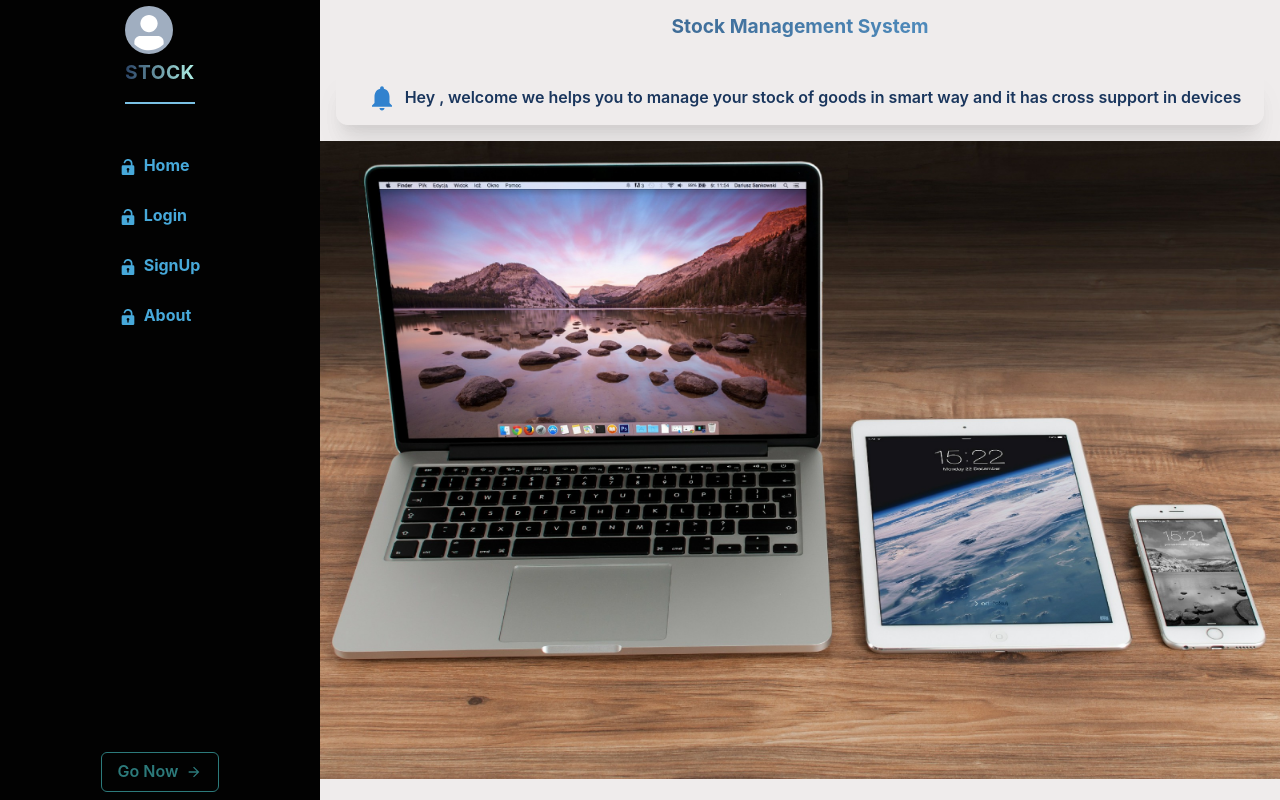
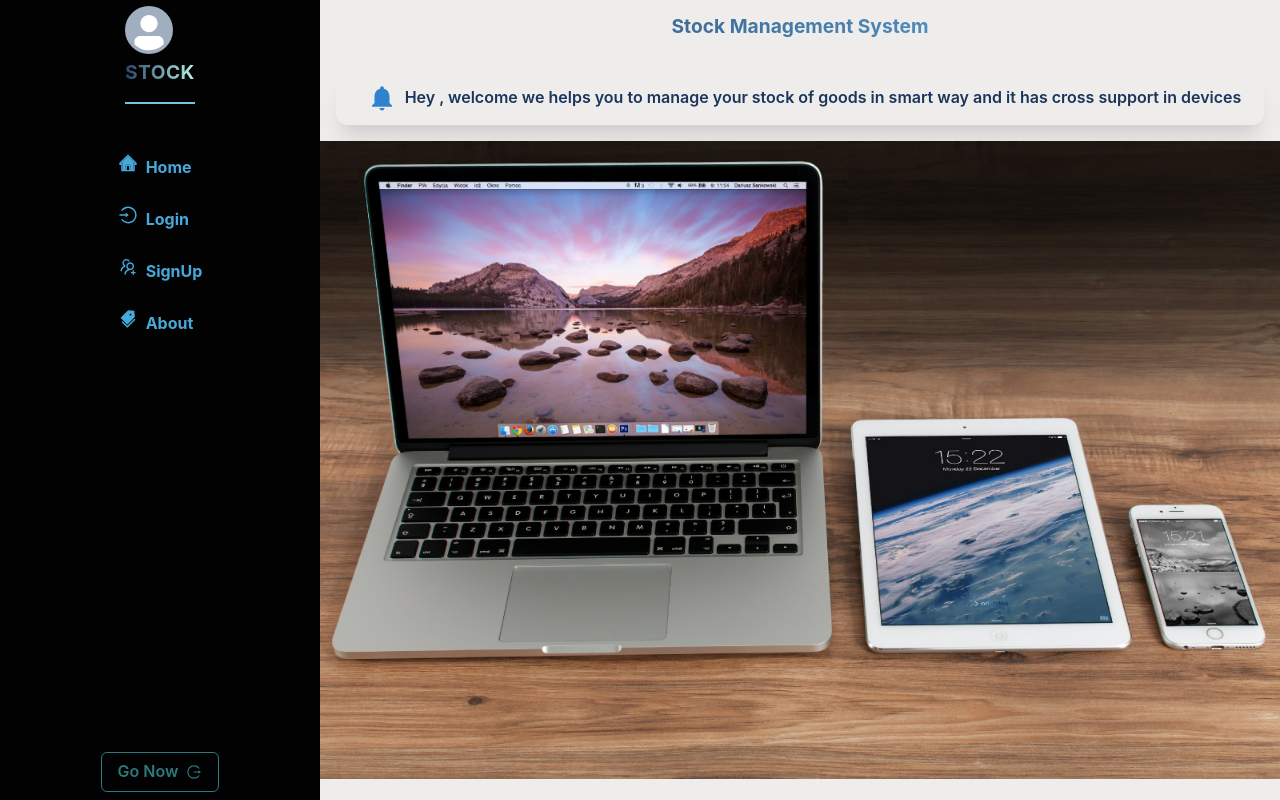
Before and after one commit to Thierry-Chain/stocka, a React (Create React App) app: page / in a window 1280 px wide. Built offline with nearby package versions, Linux system fonts and the light colour scheme; no server answers.

Commit message:
added all icons needed

```diff
--- a/package.json
+++ b/package.json
@@ -17,6 +17,7 @@
     "moment": "^2.29.1",
     "react": "^17.0.2",
     "react-dom": "^17.0.2",
+    "react-icons": "^4.2.0",
     "react-query": "^3.19.1",
     "react-redux": "^7.2.4",
     "react-router-dom": "^5.2.0",
--- a/src/components/NavBar.jsx
+++ b/src/components/NavBar.jsx
@@ -6,12 +6,23 @@ import {
   Spacer,
   WrapItem,
   Avatar,
+  Icon,
 } from '@chakra-ui/react'
 import React from 'react'
-import { UnlockIcon, ArrowForwardIcon } from '@chakra-ui/icons'
 import { NavLink } from 'react-router-dom'
 import { useSelector, useDispatch } from 'react-redux'
 import { logout } from 'Redux/actions'
+import {
+  AiTwotoneHome,
+  AiOutlineLogin,
+  AiOutlineAppstoreAdd,
+  AiOutlineUsergroupAdd,
+  AiOutlineHistory,
+  AiFillTags,
+  AiOutlineBarChart,
+  AiOutlineMoneyCollect,
+  AiOutlineLogout,
+} from 'react-icons/ai'
 export default function NavBar() {
   const auth = useSelector((state) => state.user.auth)
   const dispatch = useDispatch()
@@ -20,7 +31,13 @@ export default function NavBar() {
       <Flex py="2" _hover={{ bg: 'telegram.100', color: '#020201' }}>
         <NavLink className="link" to="/loggedIn/pay">
           {' '}
-          <UnlockIcon mr="2" display={['inline', 'none', 'inline']} />
+          <Icon
+            fontWeight="extrabold"
+            fontSize="xl"
+            as={AiOutlineMoneyCollect}
+            mr="2"
+            display={['inline', 'none', 'inline']}
+          />
           <Text display={['none', 'inline', 'inline']}>Payment</Text>
         </NavLink>
       </Flex>
@@ -72,13 +89,25 @@ export default function NavBar() {
         <Flex py="2" _hover={{ bg: 'telegram.100', color: '#020201' }}>
           <NavLink className="link" to={auth ? '/loggedIn' : '/'}>
             {' '}
-            <UnlockIcon mr="2" display={['inline', 'none', 'inline']} />
+            <Icon
+              fontWeight="extrabold"
+              fontSize="xl"
+              as={AiTwotoneHome}
+              mr="2"
+              display={['inline', 'none', 'inline']}
+            />
             <Text display={['none', 'inline', 'inline']}>Home</Text>
           </NavLink>
         </Flex>
         <Flex py="2" _hover={{ bg: 'telegram.100', color: '#020201' }}>
           <NavLink className="link" to={auth ? '/loggedIn/stock' : '/login'}>
-            <UnlockIcon mr="2" display={['inline', 'none', 'inline']} />
+            <Icon
+              fontWeight="extrabold"
+              fontSize="xl"
+              as={!auth ? AiOutlineLogin : AiOutlineAppstoreAdd}
+              mr="2"
+              display={['inline', 'none', 'inline']}
+            />
             <Text display={['none', 'inline', 'inline']}>
               {auth ? 'Stock' : 'Login'}
             </Text>
@@ -87,16 +116,28 @@ export default function NavBar() {
         <Flex py="2" _hover={{ bg: 'telegram.100', color: '#020201' }}>
           <NavLink className="link" to={auth ? '/loggedIn/records' : 'signup'}>
             {' '}
-            <UnlockIcon mr="2" display={['inline', 'none', 'inline']} />
+            <Icon
+              fontWeight="extrabold"
+              fontSize="xl"
+              as={!auth ? AiOutlineUsergroupAdd : AiOutlineHistory}
+              mr="2"
+              display={['inline', 'none', 'inline']}
+            />
             <Text display={['none', 'inline', 'inline']}>
               {auth ? 'Records' : 'SignUp'}
             </Text>
           </NavLink>
         </Flex>
         <Flex py="2" _hover={{ bg: 'telegram.100', color: '#020201' }}>
-          <NavLink className="link" to={auth ? "/loggedIn/control" : 'about'}>
+          <NavLink className="link" to={auth ? '/loggedIn/control' : 'about'}>
             {' '}
-            <UnlockIcon mr="2" display={['inline', 'none', 'inline']} />
+            <Icon
+              fontWeight="extrabold"
+              fontSize="xl"
+              as={!auth ? AiFillTags : AiOutlineBarChart}
+              mr="2"
+              display={['inline', 'none', 'inline']}
+            />
             <Text display={['none', 'inline', 'inline']}>
               {auth ? 'Control' : 'About'}
             </Text>
@@ -108,7 +149,7 @@ export default function NavBar() {
       <Flex display={['none', 'none', 'inline']} my={[null, '1', '2']}>
         <NavLink to={auth ? '/' : '/signup'}>
           <Button
-            rightIcon={<ArrowForwardIcon />}
+            rightIcon={<AiOutlineLogout fontWeight="bold" />}
             colorScheme="teal"
             variant="outline"
             onClick={() => dispatch(logout())}
--- a/src/components/loggedIn/Control.jsx
+++ b/src/components/loggedIn/Control.jsx
@@ -23,6 +23,7 @@ import {
   ModalFooter,
   Select,
   useToast,
+  Icon,
 } from '@chakra-ui/react'
 import { ArrowBackIcon, ArrowForwardIcon, SearchIcon } from '@chakra-ui/icons'
 import Products from './Products'
@@ -39,7 +40,7 @@ import {
 import { calcTotal, numberSpacer, calcTotalSellingPrc } from 'constants/index'
 import moment from 'moment'
 import queryClient from 'index'
-
+import { AiOutlineFileSearch } from 'react-icons/ai'
 export default function Control(props) {
   const clientId = useSelector((state) => state.user.client.clientId)
   const [startKey, setStartKey] = useState(0)
@@ -238,7 +239,8 @@ export default function Control(props) {
             setEnableControl(false)
           }}
         >
-          Start
+          <Icon fontSize="xl" fontWeight="bolder" as={AiOutlineFileSearch} />
+          {'  '}Start
         </Button>
         {enableControl ? (
           <Button
--- a/src/components/loggedIn/Products.jsx
+++ b/src/components/loggedIn/Products.jsx
@@ -17,6 +17,7 @@ import {
   useDisclosure,
   Input,
   Spinner,
+  Icon,
 } from '@chakra-ui/react'
 import { UnlockIcon, EditIcon, DeleteIcon } from '@chakra-ui/icons'
 import { numberSpacer } from 'constants/index'
@@ -28,6 +29,7 @@ import { delLongTermProd, delShortTermProd } from 'Redux/stockActions'
 import { useMutation } from 'react-query'
 import queryClient from 'index'
 import { useSelector } from 'react-redux'
+import { AiOutlineFileSync } from 'react-icons/ai'
 export default function Products({
   endKey,
   startKey,
@@ -130,7 +132,7 @@ export default function Products({
               colorScheme="teal"
               variant="outline"
             >
-              <UnlockIcon /> More
+              <Icon fontSize="xl" as={AiOutlineFileSync} /> More
             </Button>
           </Flex>
         ) : (
@@ -145,7 +147,7 @@ export default function Products({
               variant="outline"
               mx="auto"
             >
-              <UnlockIcon /> More
+              <Icon fontSize="xl" as={AiOutlineFileSync} /> More
             </Button>
           </Flex>
         )}
--- a/src/components/loggedIn/Stock.jsx
+++ b/src/components/loggedIn/Stock.jsx
@@ -13,13 +13,10 @@ import {
   Switch,
   Spacer,
   useDisclosure,
+  Icon,
 } from '@chakra-ui/react'
-import {
-  SearchIcon,
-  AddIcon,
-  ArrowForwardIcon,
-  ArrowBackIcon,
-} from '@chakra-ui/icons'
+import { SearchIcon, ArrowForwardIcon, ArrowBackIcon } from '@chakra-ui/icons'
+import { AiOutlineFolderAdd } from 'react-icons/ai'
 import { Link } from 'react-router-dom'
 import { getShortTermProd, getLongTermProd } from 'Redux/actions'
 import { useQuery } from 'react-query'
@@ -145,7 +142,9 @@ export default function Stock() {
             px="1"
             onClick={onOpen}
             size="sm"
-            leftIcon={<AddIcon />}
+            leftIcon={
+              <Icon as={AiOutlineFolderAdd} fontSize="xl" fontWeight="bold" />
+            }
           >
             Add Product{' '}
           </Button>
--- a/src/components/loggedIn/UserInfo.jsx
+++ b/src/components/loggedIn/UserInfo.jsx
@@ -79,7 +79,15 @@ export default function UserInfo() {
         <SettingsIcon color="blue.800" /> All Settings
       </Text>
       <Text h="2" my="1" bg="telegram.300" mx="auto" w="14%" />
-      <Box id="simple">
+      <Box
+        border="1px"
+        borderColor="gray.300"
+        my="3"
+        shadow="lg"
+        py="3"
+        rounded="lg"
+        id="simple"
+      >
         <Container>
           <Text textAlign="center" fontWeight="semibold" color="blue.700">
             Update some user informations
@@ -134,7 +142,15 @@ export default function UserInfo() {
         </Container>
       </Box>
 
-      <Box id="middle">
+      <Box
+        border="1px"
+        borderColor="gray.300"
+        my="3"
+        shadow="lg"
+        py="3"
+        rounded="lg"
+        id="middle"
+      >
         <Container>
           <form onSubmit={updateCode}>
             <Text textAlign="center" fontWeight="semibold" color="blue.700">
@@ -171,7 +187,15 @@ export default function UserInfo() {
         </Container>
       </Box>
 
-      <Box id="advanced">
+      <Box
+        border="1px"
+        borderColor="gray.300"
+        my="3"
+        shadow="lg"
+        py="3"
+        rounded="lg"
+        id="advanced"
+      >
         <form onSubmit={delMyAccount}>
           <Container>
             <Text textAlign="center" fontWeight="semibold" color="blue.700">
```
Also changed, not shown: src/components/Footer.jsx (+41 -13 lines), 1 other file (tests, documents, lock files or other folders).
